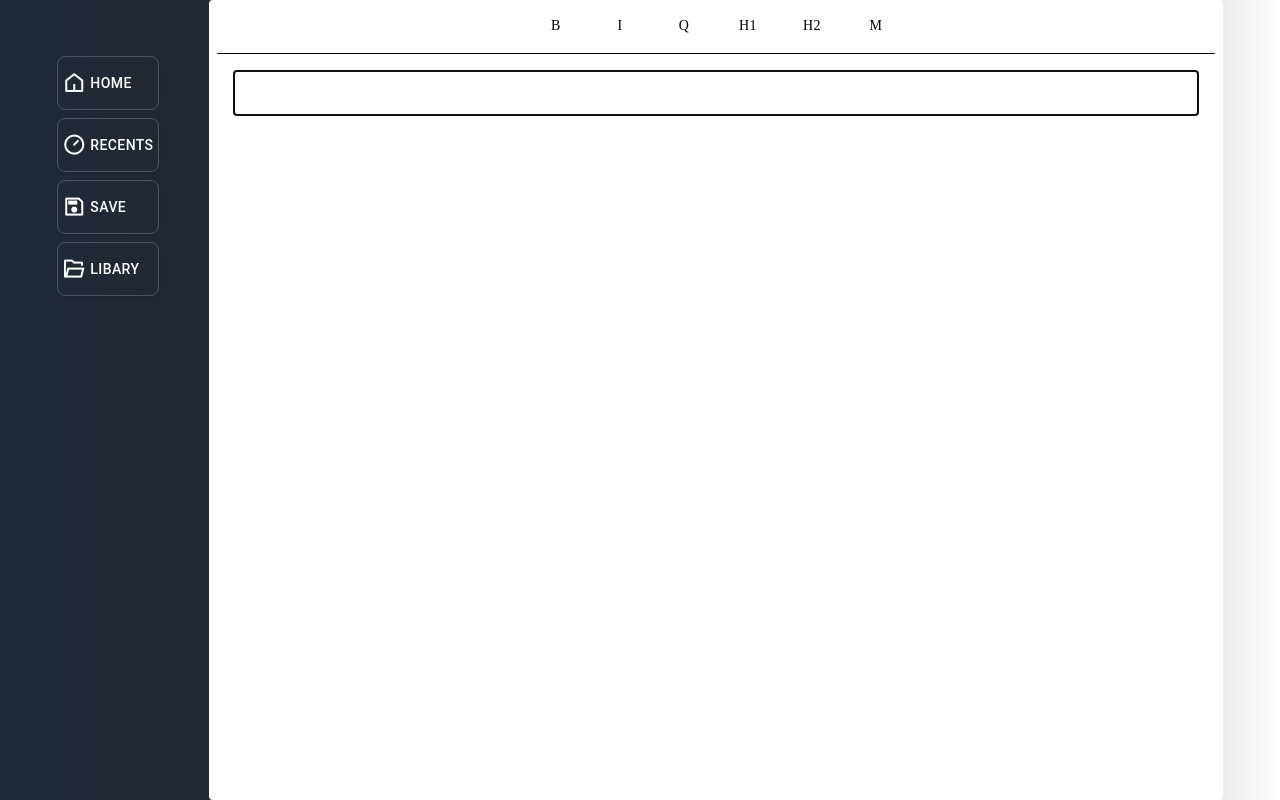
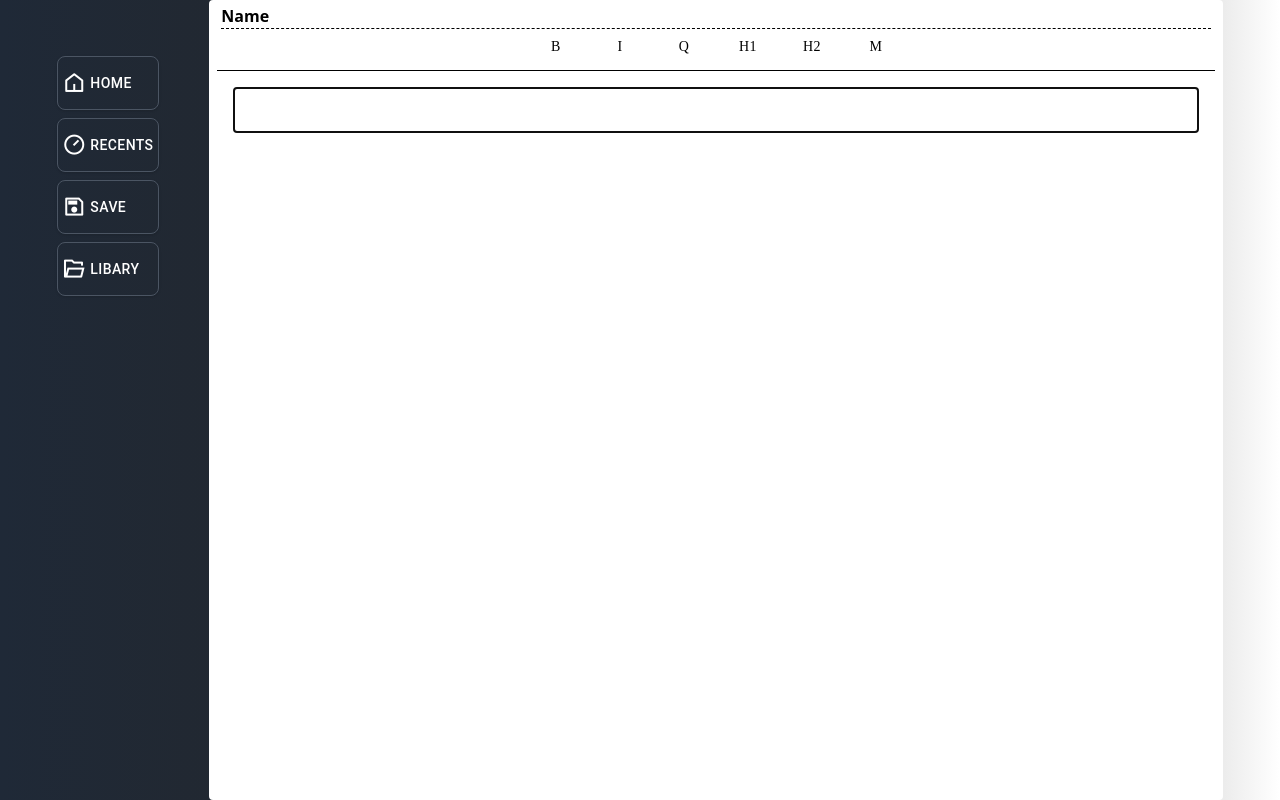
Before and after one commit to Lerin17/MetaNotes, a React (Create React App) app: page / in a window 1280 px wide. Built offline with nearby package versions, Linux system fonts and the light colour scheme; a web font is replaced by a local one.

Commit message:
libary modal progress#1

```diff
--- a/src/1Textarea/textarea-v/TextproseSlate.js
+++ b/src/1Textarea/textarea-v/TextproseSlate.js
@@ -43,13 +43,13 @@ const initialValue = [
     const [markx, setmarkx] = React.useState({xx:'xx'});
     const [value, setValue] = React.useState(initialValue);
 
-    console.log(value, 'value')
+    // console.log(value, 'value')
 
     const {updateBookTextProse} =  React.useContext(LibaryContext)
 
     const {isMetamodal, toggleMetamodal, CreateMetaID, CreateMetaObj, MetaArray, setMetaArray, currentMeta, sortSelectedMeta, MetaID,updateTestNum, updateTextProseId, updatMetaId} = React.useContext(Metacontext)
 
-    React.useEffect((value) => {
+    React.useEffect(() => {
       updateBookTextProse(value)
     }, [value]);
 
@@ -63,7 +63,7 @@ const initialValue = [
       const {isMetamodal, toggleMetamodal, CreateMetaID, CreateMetaObj, MetaArray, setMetaArray, updateMetaArray , currentMeta,  sortSelectedMeta, MetaID,updateTestNum, updateTextProseId, updatMetaId, createCurrentMetaObj, isSelectedMetalready} = React.useContext(Metacontext)
       // const editor = useSlate()
 
-      console.log(MetaID)
+      // console.log(MetaID)
 
       const content = props.children.props.leaf
         const contentStyle = {
@@ -172,7 +172,8 @@ const initialValue = [
                 style={{
                 gridTemplateRows: 'auto 1fr'
                 }} className='App w-full h-full  grid grid-flow-row overflow-hidden' >
-                <div className="w-full  p-2 border-b border-black font-bold ">
+                <div className="w-full  p-1 border-b border-black font-bold ">
+                <div className='border-b border-black border-dashed text-left' >Name</div>
                 <Toolbar
                 mark = {markx}
                 />
@@ -302,20 +303,7 @@ const isMarkActive = (editor, format) => {
     updateTextProseId(slateMetaId)
 
     toggleMetamodal()
-    // CreateMetaObj(MetapairID)
-    // console.log(event.target.dataset.metaparentid)
-    // console.log(event.target)
-    // console.log(event.target.offsetParent.innerHTML)
 
-
-
-    // if(bam[3])
-  //   let part = string.substring(
-  //     string.lastIndexOf("**") + 1,
-  //     string.lastIndexOf("**")
-  // );
-
-  // console.log(part)
   }
  }
 
```
